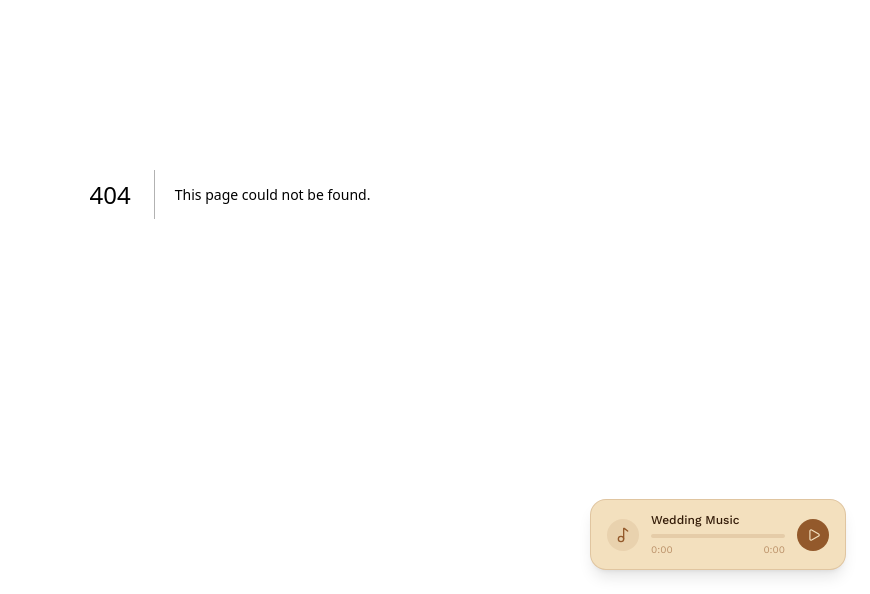
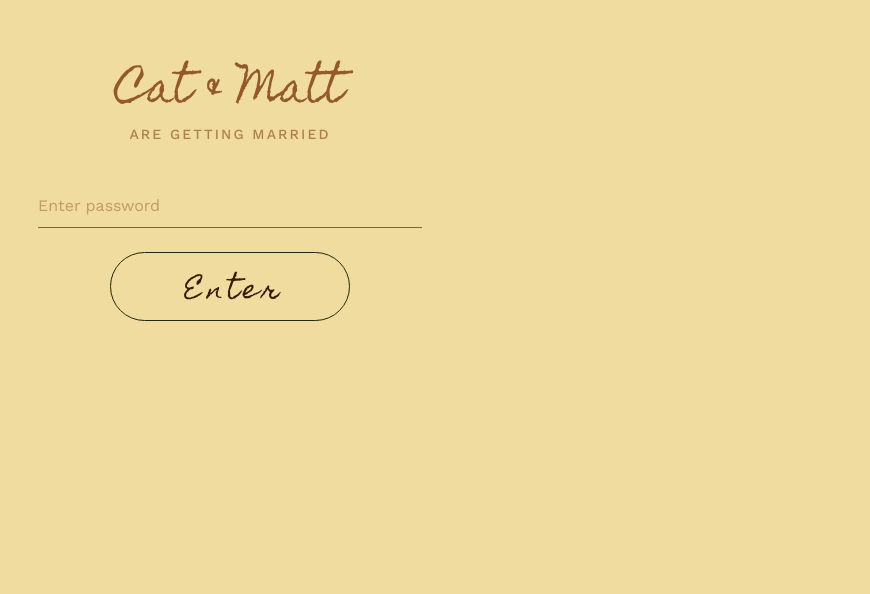
Before and after one commit to matthiasroscoe/wedding-site, a Next.js app: page /password in a window 1280 px wide. Before the commit this address had no page. Shown: the part 206-800 px from the top of the page, without its empty margins (410-1280 px from the left). Built offline with nearby package versions, Linux system fonts and the light colour scheme.

Commit message:
feat: add pw page

```diff
--- /dev/null
+++ b/src/app/password/page.tsx
@@ -0,0 +1,47 @@
+'use client'
+
+import { useActionState } from 'react'
+import { unlockSite } from '@/lib/actions/password'
+import { Input } from '@/components/ui/input'
+import { Button } from '@/components/ui/button'
+
+export default function PasswordPage() {
+    const [state, action, isPending] = useActionState(unlockSite, { error: '' })
+
+    return (
+        <main className="flex min-h-screen flex-col items-center justify-center bg-straw px-6">
+            <div className="w-full max-w-sm text-center">
+                <p className="font-handwriting mb-2 text-[40px] leading-[1.2] text-brown">
+                    Cat & Matt
+                </p>
+                <p className="font-body mb-10 text-sm font-medium tracking-[0.15em] text-brown/70 uppercase">
+                    are getting married
+                </p>
+
+                <form action={action} className="flex flex-col gap-6">
+                    <div className="flex flex-col gap-2">
+                        <Input
+                            name="password"
+                            type="password"
+                            placeholder="Enter password"
+                            variant="brown"
+                            autoFocus
+                            autoComplete="current-password"
+                        />
+                        {state?.error && (
+                            <p className="font-body text-left text-sm text-red-700">{state.error}</p>
+                        )}
+                    </div>
+
+                    <div className="flex justify-center">
+                        <Button type="submit" loading={isPending}>
+                            <span className="font-handwriting ml-2 text-[26px] tracking-[0.15em] text-brown-dark">
+                                {isPending ? 'Entering…' : 'Enter'}
+                            </span>
+                        </Button>
+                    </div>
+                </form>
+            </div>
+        </main>
+    )
+}
--- a/src/components/audio-player.tsx
+++ b/src/components/audio-player.tsx
@@ -2,6 +2,7 @@
 
 import { useAudio } from '@/lib/audio-context'
 import { Pause, Play, Music2 } from 'lucide-react'
+import { usePathname } from 'next/navigation'
 
 function formatTime(s: number) {
     if (!isFinite(s)) return '0:00'
@@ -11,38 +12,50 @@ function formatTime(s: number) {
 }
 
 export function AudioPlayer() {
+    const isPasswordPage = usePathname() === '/password'
+
     const { isPlaying, toggle, track, progress, duration } = useAudio()
     const pct = duration > 0 ? (progress / duration) * 100 : 0
 
+    if (isPasswordPage) return null
+
     return (
         <div className="fixed right-6 bottom-6 z-50 hidden md:block">
-            <div className="flex w-64 items-center gap-3 rounded-2xl border border-brown/20 bg-cream px-4 py-3 shadow-lg">
-                <div className="flex h-8 w-8 shrink-0 items-center justify-center rounded-full bg-brown/10">
-                    <Music2 className="h-4 w-4 text-brown" />
+            <div className="border-brown/20 bg-cream flex w-64 items-center gap-3 rounded-2xl border px-4 py-3 shadow-lg">
+                <div className="bg-brown/10 flex h-8 w-8 shrink-0 items-center justify-center rounded-full">
+                    <Music2 className="text-brown h-4 w-4" />
                 </div>
 
                 <div className="min-w-0 flex-1">
-                    <p className="font-body truncate text-xs font-medium text-brown-dark">
+                    <p className="font-body text-brown-dark truncate text-xs font-medium">
                         {track.title}
                     </p>
-                    <div className="mt-1.5 h-1 w-full overflow-hidden rounded-full bg-brown/15">
+                    <div className="bg-brown/15 mt-1.5 h-1 w-full overflow-hidden rounded-full">
                         <div
-                            className="h-full rounded-full bg-brown transition-all duration-300"
+                            className="bg-brown h-full rounded-full transition-all duration-300"
                             style={{ width: `${pct}%` }}
                         />
                     </div>
                     <div className="mt-1 flex justify-between">
-                        <span className="font-body text-[10px] text-brown/60">{formatTime(progress)}</span>
-                        <span className="font-body text-[10px] text-brown/60">{formatTime(duration)}</span>
+                        <span className="font-body text-brown/60 text-[10px]">
+                            {formatTime(progress)}
+                        </span>
+                        <span className="font-body text-brown/60 text-[10px]">
+                            {formatTime(duration)}
+                        </span>
                     </div>
                 </div>
 
                 <button
                     onClick={toggle}
                     aria-label={isPlaying ? 'Pause' : 'Play'}
-                    className="flex h-8 w-8 shrink-0 cursor-pointer items-center justify-center rounded-full bg-brown text-cream transition-colors hover:bg-brown-dark"
+                    className="bg-brown text-cream hover:bg-brown-dark flex h-8 w-8 shrink-0 cursor-pointer items-center justify-center rounded-full transition-colors"
                 >
-                    {isPlaying ? <Pause className="h-3.5 w-3.5" /> : <Play className="h-3.5 w-3.5 translate-x-px" />}
+                    {isPlaying ? (
+                        <Pause className="h-3.5 w-3.5" />
+                    ) : (
+                        <Play className="h-3.5 w-3.5 translate-x-px" />
+                    )}
                 </button>
             </div>
         </div>
--- /dev/null
+++ b/src/lib/actions/password.ts
@@ -0,0 +1,23 @@
+'use server'
+
+import { cookies } from 'next/headers'
+import { redirect } from 'next/navigation'
+
+export async function unlockSite(
+    _prev: { error: string },
+    formData: FormData
+): Promise<{ error: string }> {
+    const password = formData.get('password') as string
+
+    if (password === process.env.SITE_PASSWORD) {
+        const jar = await cookies()
+        jar.set('site_unlocked', '1', {
+            httpOnly: true,
+            sameSite: 'lax',
+            maxAge: 60 * 60 * 24 * 365, // 1 year
+            path: '/',
+        })
+        redirect('/')
+    }
+    return { error: 'Incorrect password. Please try again.' }
+}
--- /dev/null
+++ b/src/middleware.ts
@@ -0,0 +1,21 @@
+import { NextResponse } from 'next/server'
+import type { NextRequest } from 'next/server'
+
+export function middleware(request: NextRequest) {
+    const isUnlocked = request.cookies.get('site_unlocked')?.value === '1'
+    const isPasswordPage = request.nextUrl.pathname === '/password'
+
+    if (!isUnlocked && !isPasswordPage) {
+        return NextResponse.redirect(new URL('/password', request.url))
+    }
+    if (isUnlocked && isPasswordPage) {
+        return NextResponse.redirect(new URL('/', request.url))
+    }
+    return NextResponse.next()
+}
+
+export const config = {
+    matcher: [
+        '/((?!_next/static|_next/image|favicon.ico|.*\\.(?:png|jpg|jpeg|gif|svg|ico|mp3|webp|avif)).*)',
+    ],
+}
```
